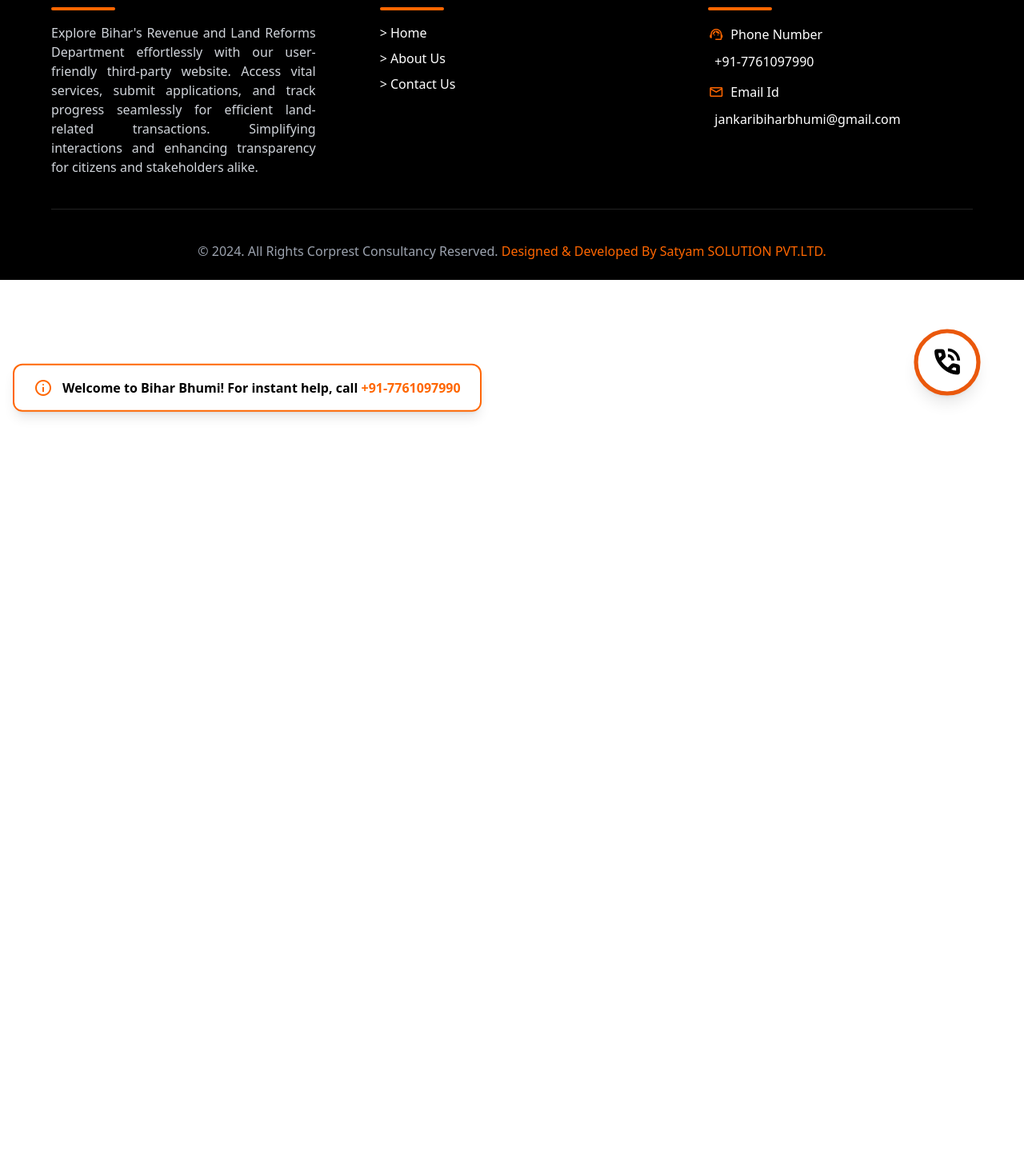
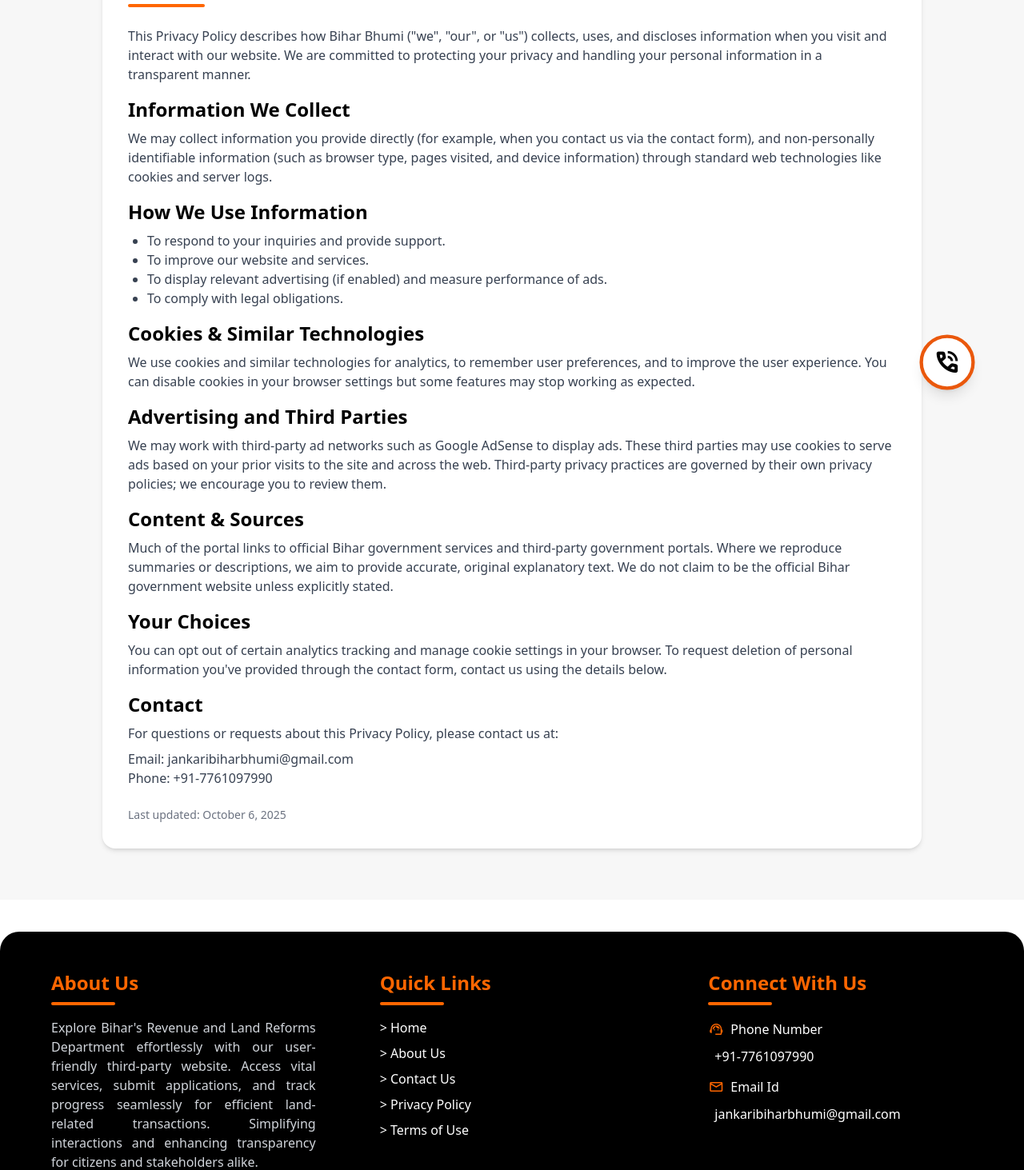
Before and after one commit to satyamkumarjha9966/bihar-bhumi-new, a React (Vite) app: page /privacy-policy in a window 1280 px wide. Shown: the part 267-1730 px from the top of the page at 80% size. Before the commit the page ends 800 px from the top, so only its background shows below. Built offline with nearby package versions, Linux system fonts and the light colour scheme.

Commit message:
remove pop-up

```diff
--- a/src/App.jsx
+++ b/src/App.jsx
@@ -9,25 +9,9 @@ import customerAgent from "./assets/cs.png";
 
 function App() {
   const [popUp, setPopUp] = useState(false);
-
-  useEffect(() => {
-    const intervalId = setInterval(() => {
-      if (!popUp) {
-        setPopUp(true);
-      }
-    }, 20000);
-
-    return () => clearInterval(intervalId);
-  }, [popUp]);
-
-  useEffect(() => {
-    // Add or remove overflow hidden on the body based on popUp state
-    if (popUp) {
-      document.body.style.overflow = "hidden";
-    } else {
-      document.body.style.overflow = "auto";
-    }
-  }, [popUp]);
+  // NOTE: Removed automatic popups/overlays to comply with AdSense policy
+  // Popups should be user-initiated; keep the state available for future
+  // user actions but do not trigger it automatically.
 
   return (
     <>
--- a/src/components/AllRoutes.jsx
+++ b/src/components/AllRoutes.jsx
@@ -5,6 +5,8 @@ import Error from "./Error";
 import About from "../pages/About";
 import Contact from "../pages/Contact";
 import Services from "../pages/Services";
+import PrivacyPolicy from "../pages/PrivacyPolicy";
+import Terms from "../pages/Terms";
 import Signup from "./Signup";
 import Login from "./Login";
 
@@ -16,6 +18,8 @@ function AllRoutes() {
         <Route path="aboutUs" element={<About />} />
         <Route path="contactUs" element={<Contact />} />
         <Route path="services" element={<Services />} />
+        <Route path="privacy-policy" element={<PrivacyPolicy />} />
+        <Route path="terms" element={<Terms />} />
         <Route path="signup" element={<Signup />} />
         <Route path="login" element={<Login />} />
         <Route path="*" element={<Error />} />
--- a/src/components/Footer.jsx
+++ b/src/components/Footer.jsx
@@ -46,6 +46,22 @@ function Footer() {
                 className="text-white hover:text-[#FF6600] font-medium transition-colors"
               >
                 &gt; Contact Us
+              </Link>
+            </li>
+            <li>
+              <Link
+                to="/privacy-policy"
+                className="text-white hover:text-[#FF6600] font-medium transition-colors"
+              >
+                &gt; Privacy Policy
+              </Link>
+            </li>
+            <li>
+              <Link
+                to="/terms"
+                className="text-white hover:text-[#FF6600] font-medium transition-colors"
+              >
+                &gt; Terms of Use
               </Link>
             </li>
           </ul>
--- a/src/components/Header.jsx
+++ b/src/components/Header.jsx
@@ -2,34 +2,9 @@ import React, { useEffect, useState } from "react";
 
 function Header() {
   const [showPopup, setShowPopup] = useState(true);
-
-  // useEffect(() => {
-  //   const interval = setInterval(() => {
-  //     setShowPopup(true);
-  //     setTimeout(() => setShowPopup(false), 4000); // Show popup for 4 seconds
-  //   }, 20000); // Show popup every 20 seconds
-  //   return () => clearInterval(interval);
-  // }, []);
-
   return (
     <>
-      {/* Popup */}
-      {showPopup && (
-        <div className="fixed bottom-4 left-4 z-50 -translate-x-1/2 bg-white border-2 border-[#FF6600] text-black px-6 py-3 rounded-xl shadow-lg flex items-center gap-3 animate-bounce">
-          <span className="material-symbols-outlined text-[#FF6600] text-2xl">
-            info
-          </span>
-          <span className="font-semibold">
-            Welcome to Bihar Bhumi! For instant help, call{" "}
-            <span
-              className="text-[#FF6600] cursor-pointer"
-              onClick={() => (window.location.href = "tel:+91-7761097990")}
-            >
-              +91-7761097990
-            </span>
-          </span>
-        </div>
-      )}
+      {/* Removed automatic popup to comply with ad policies. Contact details remain in the header. */}
       <div className="w-full bg-black text-white px-4 md:px-16 flex flex-col md:flex-row items-center justify-between py-2 font-medium shadow-sm">
         <div className="flex flex-col md:flex-row gap-2 md:gap-8 items-center">
           <div className="flex items-center gap-2">
--- /dev/null
+++ b/src/pages/PrivacyPolicy.jsx
@@ -0,0 +1,108 @@
+import React from "react";
+import HelmetSEO from "../components/HelmetSEO";
+
+function PrivacyPolicy() {
+  return (
+    <>
+      <HelmetSEO
+        title="Privacy Policy | Bihar Bhumi"
+        description="Privacy Policy for Bihar Bhumi - how we collect, use, and protect user data."
+        keywords="privacy policy Bihar Bhumi, data protection, cookies, ads"
+      />
+      <div className="bg-[#F7F7F7] min-h-screen py-16">
+        <div className="max-w-5xl mx-auto bg-white rounded-2xl shadow-md p-8">
+          <h1 className="text-3xl font-bold text-black mb-4">Privacy Policy</h1>
+          <div className="h-1 bg-[#FF6600] rounded-full w-24 mb-6"></div>
+
+          <p className="text-gray-700 mb-4">
+            This Privacy Policy describes how Bihar Bhumi ("we", "our", or "us")
+            collects, uses, and discloses information when you visit and
+            interact with our website. We are committed to protecting your
+            privacy and handling your personal information in a transparent
+            manner.
+          </p>
+
+          <h2 className="text-2xl font-semibold mt-4 mb-2">
+            Information We Collect
+          </h2>
+          <p className="text-gray-700 mb-2">
+            We may collect information you provide directly (for example, when
+            you contact us via the contact form), and non-personally
+            identifiable information (such as browser type, pages visited, and
+            device information) through standard web technologies like cookies
+            and server logs.
+          </p>
+
+          <h2 className="text-2xl font-semibold mt-4 mb-2">
+            How We Use Information
+          </h2>
+          <ul className="list-disc pl-6 text-gray-700 mb-2">
+            <li>To respond to your inquiries and provide support.</li>
+            <li>To improve our website and services.</li>
+            <li>
+              To display relevant advertising (if enabled) and measure
+              performance of ads.
+            </li>
+            <li>To comply with legal obligations.</li>
+          </ul>
+
+          <h2 className="text-2xl font-semibold mt-4 mb-2">
+            Cookies & Similar Technologies
+          </h2>
+          <p className="text-gray-700 mb-2">
+            We use cookies and similar technologies for analytics, to remember
+            user preferences, and to improve the user experience. You can
+            disable cookies in your browser settings but some features may stop
+            working as expected.
+          </p>
+
+          <h2 className="text-2xl font-semibold mt-4 mb-2">
+            Advertising and Third Parties
+          </h2>
+          <p className="text-gray-700 mb-2">
+            We may work with third-party ad networks such as Google AdSense to
+            display ads. These third parties may use cookies to serve ads based
+            on your prior visits to the site and across the web. Third-party
+            privacy practices are governed by their own privacy policies; we
+            encourage you to review them.
+          </p>
+
+          <h2 className="text-2xl font-semibold mt-4 mb-2">
+            Content & Sources
+          </h2>
+          <p className="text-gray-700 mb-2">
+            Much of the portal links to official Bihar government services and
+            third-party government portals. Where we reproduce summaries or
+            descriptions, we aim to provide accurate, original explanatory text.
+            We do not claim to be the official Bihar government website unless
+            explicitly stated.
+          </p>
+
+          <h2 className="text-2xl font-semibold mt-4 mb-2">Your Choices</h2>
+          <p className="text-gray-700 mb-2">
+            You can opt out of certain analytics tracking and manage cookie
+            settings in your browser. To request deletion of personal
+            information you've provided through the contact form, contact us
+            using the details below.
+          </p>
+
+          <h2 className="text-2xl font-semibold mt-4 mb-2">Contact</h2>
+          <p className="text-gray-700 mb-2">
+            For questions or requests about this Privacy Policy, please contact
+            us at:
+          </p>
+          <p className="text-gray-700">
+            Email: jankaribiharbhumi@gmail.com
+            <br /> Phone: +91-7761097990
+          </p>
+
+          <p className="text-sm text-gray-500 mt-6">
+            Last updated: October 6, 2025
+          </p>
+        </div>
+      </div>
+    </>
+  );
+}
+
+export default PrivacyPolicy;
--- /dev/null
+++ b/src/pages/Terms.jsx
@@ -0,0 +1,81 @@
+import React from "react";
+import HelmetSEO from "../components/HelmetSEO";
+
+function Terms() {
+  return (
+    <>
+      <HelmetSEO
+        title="Terms of Use | Bihar Bhumi"
+        description="Terms of Use for Bihar Bhumi - rules and conditions for using the site."
+        keywords="terms of use Bihar Bhumi, user agreement, site terms"
+      />
+      <div className="bg-[#F7F7F7] min-h-screen py-16">
+        <div className="max-w-5xl mx-auto bg-white rounded-2xl shadow-md p-8">
+          <h1 className="text-3xl font-bold text-black mb-4">Terms of Use</h1>
+          <div className="h-1 bg-[#FF6600] rounded-full w-24 mb-6"></div>
+
+          <p className="text-gray-700 mb-4">
+            Welcome to Bihar Bhumi. By accessing or using this website, you
+            agree to comply with and be bound by the following terms and
+            conditions. If you disagree with any part of these terms, you must
+            not use our site.
+          </p>
+
+          <h2 className="text-2xl font-semibold mt-4 mb-2">Use of Content</h2>
+          <p className="text-gray-700 mb-2">
+            Content provided on this site is for general informational purposes
+            only. While we make reasonable efforts to keep information accurate
+            and up-to-date, we do not warrant the completeness or accuracy of
+            the content and are not responsible for errors or omissions.
+          </p>
+
+          <h2 className="text-2xl font-semibold mt-4 mb-2">
+            Third-Party Links
+          </h2>
+          <p className="text-gray-700 mb-2">
+            This site links to official Bihar government and third-party portals
+            for services and documents. These links are provided for
+            convenience; we do not control third-party content and are not
+            responsible for their privacy practices or availability.
+          </p>
+
+          <h2 className="text-2xl font-semibold mt-4 mb-2">
+            Advertising Disclosure
+          </h2>
+          <p className="text-gray-700 mb-2">
+            We may display advertising from third-party networks such as Google
+            AdSense. Advertisements are served by third-party providers and are
+            subject to their own policies. We do not guarantee the relevance or
+            accuracy of any ads displayed.
+          </p>
+
+          <h2 className="text-2xl font-semibold mt-4 mb-2">
+            Limitation of Liability
+          </h2>
+          <p className="text-gray-700 mb-2">
+            To the fullest extent permitted by law, Bihar Bhumi will not be
+            liable for any indirect, incidental, or consequential damages
+            arising from the use of this site.
+          </p>
+
+          <h2 className="text-2xl font-semibold mt-4 mb-2">Governing Law</h2>
+          <p className="text-gray-700 mb-2">
+            These terms are governed by the laws of India.
+          </p>
+
+          <h2 className="text-2xl font-semibold mt-4 mb-2">Contact</h2>
+          <p className="text-gray-700 mb-2">
+            For questions about these Terms, please contact us at
+            jankaribiharbhumi@gmail.com.
+          </p>
+
+          <p className="text-sm text-gray-500 mt-6">
+            Last updated: October 6, 2025
+          </p>
+        </div>
+      </div>
+    </>
+  );
+}
+
+export default Terms;
```
